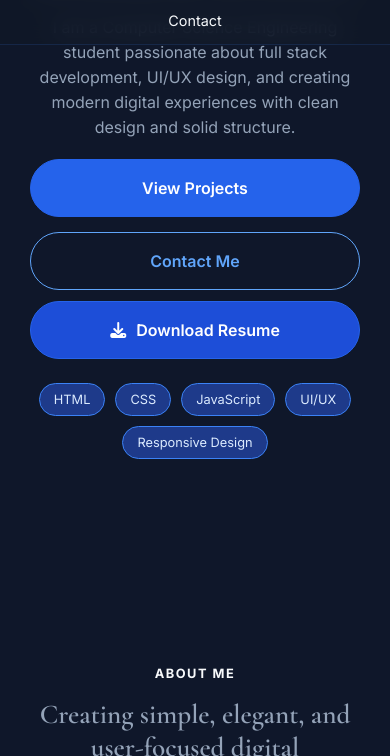
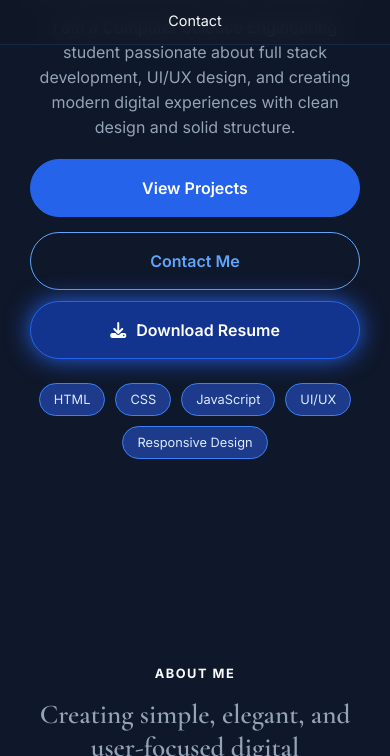
Before and after one commit to meganathank-dev/portfolio, a plain HTML site: page index.html in a window 390 px wide. In both pictures the pointer is over the link "Download Resume". Shown: the part 632-1388 px from the top of the page. Drawn offline with nearby package versions, Linux system fonts and the light colour scheme.

Commit message:
Added Hover Effect for Hero Resume Button in Mobile View

```diff
--- a/style.css
+++ b/style.css
@@ -888,7 +888,9 @@ img {
 }
 
 .hero-btn-resume:hover {
-  background: #1d4ed8;
+  background-color: #12338e;
+  border: 1px solid #2563eb;
+  box-shadow: 0px 0px 25px #2563eb;
   transform: translateY(-2px);
 }
 
```
